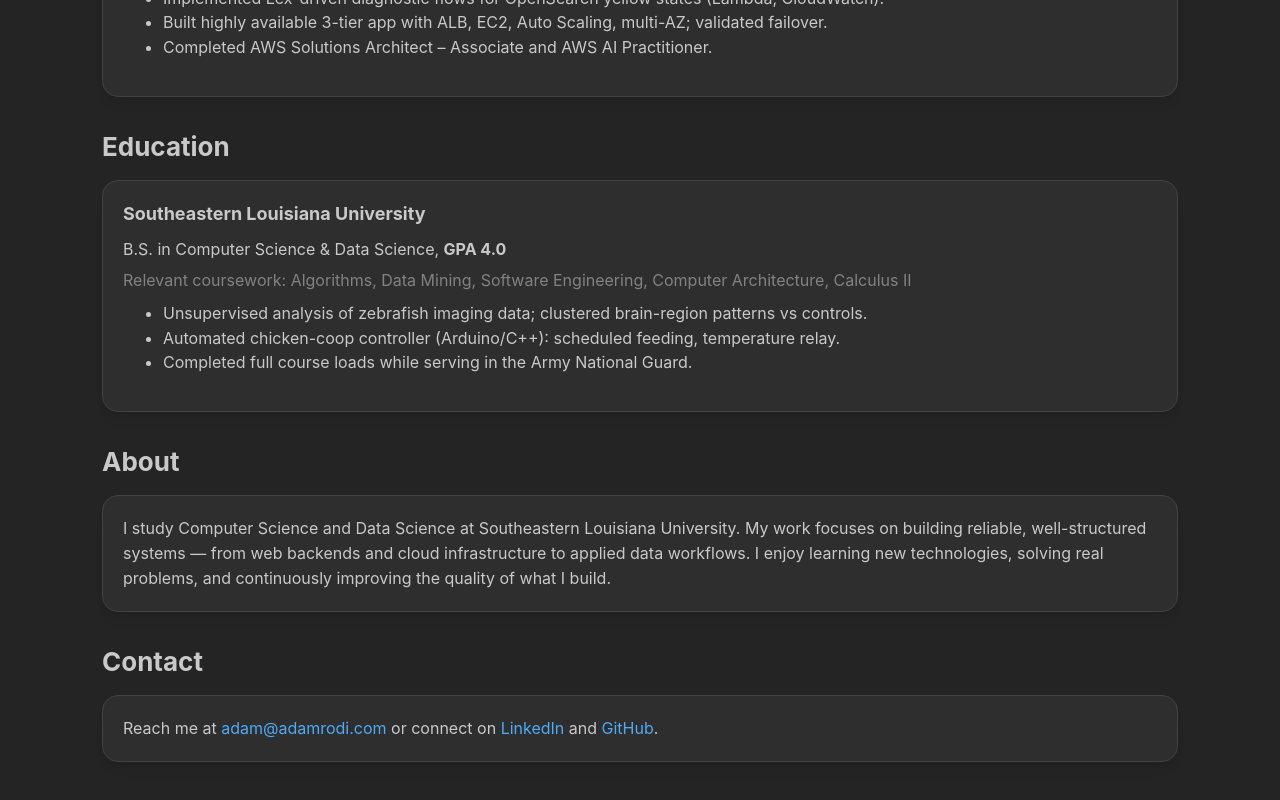
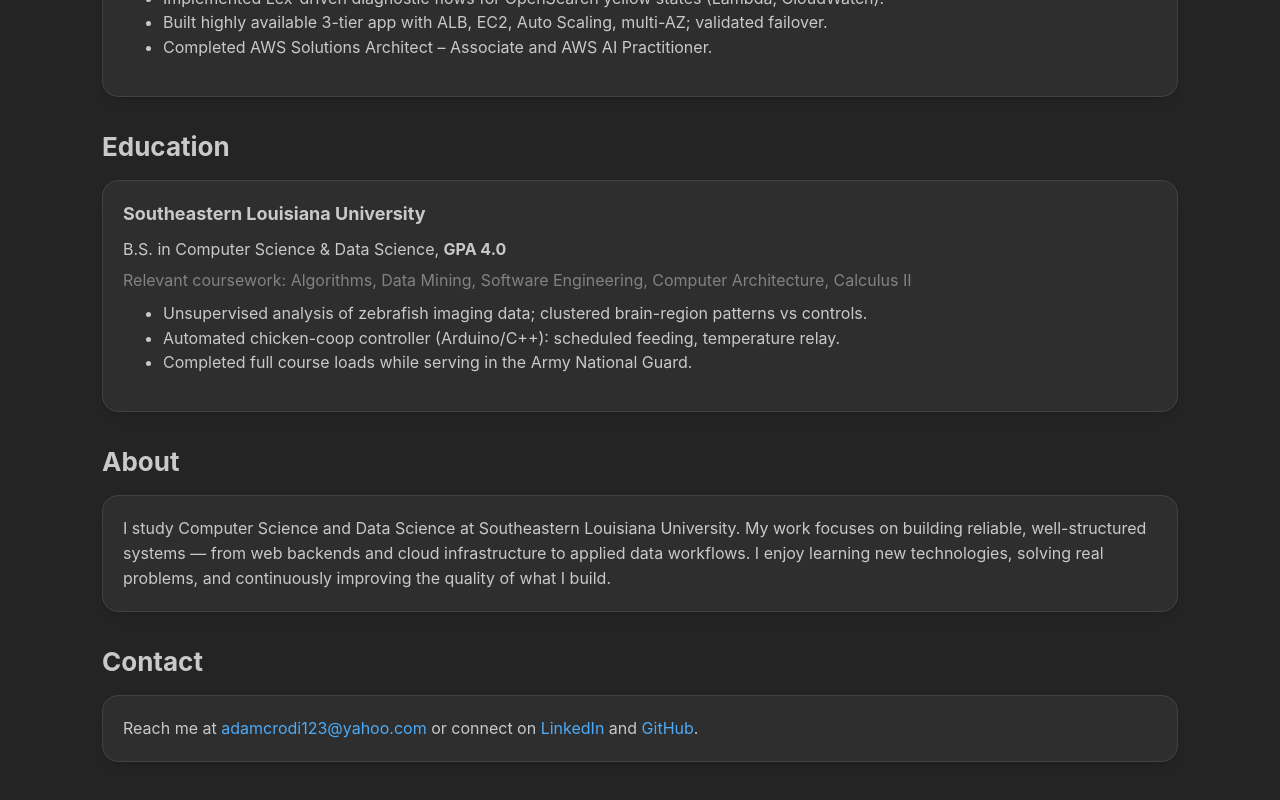
Before and after one commit to adamrodi/adamrodi.com, a React (Vite) app: page / in a window 1280 px wide. Shown: the part 722-1522 px from the top of the page. Built offline with nearby package versions, Linux system fonts and the light colour scheme.

Commit message:
add resume button

```diff
--- a/index.html
+++ b/index.html
@@ -4,7 +4,7 @@
     <meta charset="UTF-8" />
     <link rel="icon" type="image/svg+xml" href="/vite.svg" />
     <meta name="viewport" content="width=device-width, initial-scale=1.0" />
-    <title>adam-vm-homepage</title>
+    <title>Adam Rodi</title>
   </head>
   <body>
     <div id="root"></div>
--- a/src/components/Nav.tsx
+++ b/src/components/Nav.tsx
@@ -82,8 +82,10 @@ export default function Nav() {
 
           {navVisibility.resume && (
             <Button
-              component={Link}
-              to="/resume"
+              component="a"
+              href="/Adam_Rodi_Resume.pdf"
+              target="_blank"
+              rel="noopener noreferrer"
               variant="light"
               size="sm"
               aria-label="Open resume"
--- a/src/config/nav.ts
+++ b/src/config/nav.ts
@@ -5,7 +5,7 @@ export const navVisibility = {
   projects: true,
   blog: false,
   about: true,
-  contact: true,
+  contact: false,
   resume: true,
 } as const;
 
--- a/src/pages/Home.tsx
+++ b/src/pages/Home.tsx
@@ -110,8 +110,8 @@ export default function Home() {
         <Card withBorder radius="lg" shadow="sm" p="lg">
           <Text>
             Reach me at{" "}
-            <Anchor href="mailto:adam@adamrodi.com" target="_blank">
-              adam@adamrodi.com
+            <Anchor href="mailto:adamcrodi123@yahoo.com" target="_blank">
+              adamcrodi123@yahoo.com
             </Anchor>
             {" "}or connect on{" "}
             <Anchor href="https://www.linkedin.com/in/adamrodi" target="_blank">
```
Also changed, not shown: 1 other file (tests, documents, lock files or other folders).
